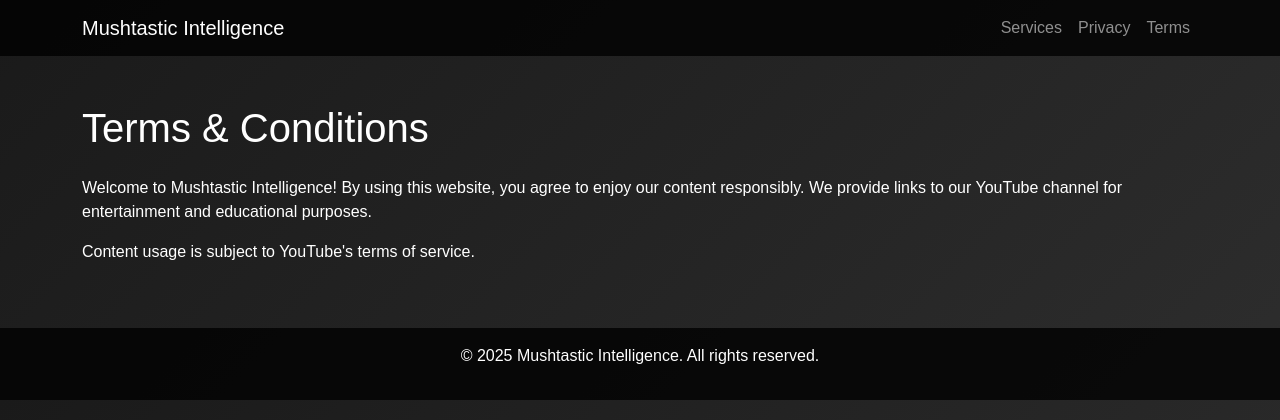
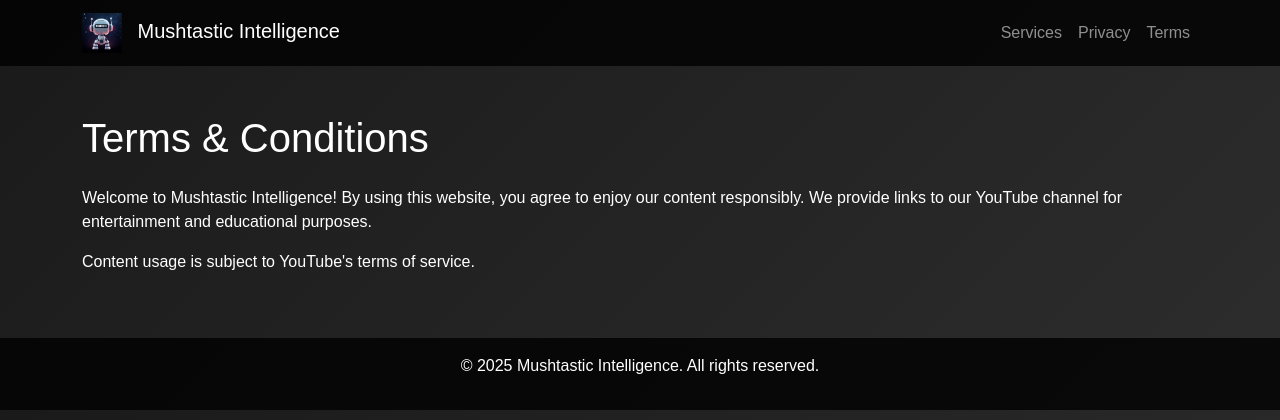
Before and after one commit to musharaff87/flask-app-promotion, a Flask app: page /terms in a window 1280 px wide. Shown: the top 420 px of the page. Run offline with Flask 3, Linux system fonts and the light colour scheme.

Commit message:
ui issue fix

```diff
--- a/templates/terms.html
+++ b/templates/terms.html
@@ -9,16 +9,31 @@
         body { background: linear-gradient(135deg, #1a1a1a, #2d2d2d); color: white; font-family: 'Arial', sans-serif; }
         .navbar { background: rgba(0, 0, 0, 0.8); }
         footer { background: rgba(0, 0, 0, 0.8); }
+        /* Added style for logo */
+        .navbar-brand img {
+            height: 40px; /* Adjust as needed */
+            margin-right: 10px;
+        }
     </style>
 </head>
 <body>
     <nav class="navbar navbar-expand-lg navbar-dark">
         <div class="container">
-            <a class="navbar-brand" href="/">Mushtastic Intelligence</a>
-            <div class="navbar-nav ms-auto">
-                <a class="nav-link" href="/services">Services</a>
-                <a class="nav-link" href="/privacy">Privacy</a>
-                <a class="nav-link" href="/terms">Terms</a>
+            <!-- Updated navbar-brand with logo -->
+            <a class="navbar-brand" href="/">
+                <img src="/static/mushtastic.png" alt="Mushtastic Intelligence Logo">
+                Mushtastic Intelligence
+            </a>
+            <button class="navbar-toggler" type="button" data-bs-toggle="collapse" data-bs-target="#navbarNav">
+                <span class="navbar-toggler-icon"></span>
+            </button>
+            <div class="collapse navbar-collapse" id="navbarNav">
+                <ul class="navbar-nav ms-auto">
+                    <li class="nav-item"><a class="nav-link" href="/services">Services</a></li>
+                    <!-- Privacy Policy Link (Highlighted for Google) -->
+                    <li class="nav-item"><a class="nav-link" href="/privacy">Privacy</a></li> <!-- This satisfies Google's requirement -->
+                    <li class="nav-item"><a class="nav-link" href="/terms">Terms</a></li>
+                </ul>
             </div>
         </div>
     </nav>
@@ -32,5 +47,6 @@
     <footer class="text-center py-3">
         <p>&copy; 2025 Mushtastic Intelligence. All rights reserved.</p>
     </footer>
+    <script src="https://cdn.jsdelivr.net/npm/bootstrap@5.3.0/dist/js/bootstrap.bundle.min.js"></script>
 </body>
 </html>
```
Also changed, not shown: templates/privacy.html (+18 -5 lines), templates/services.html (+21 -5 lines).
